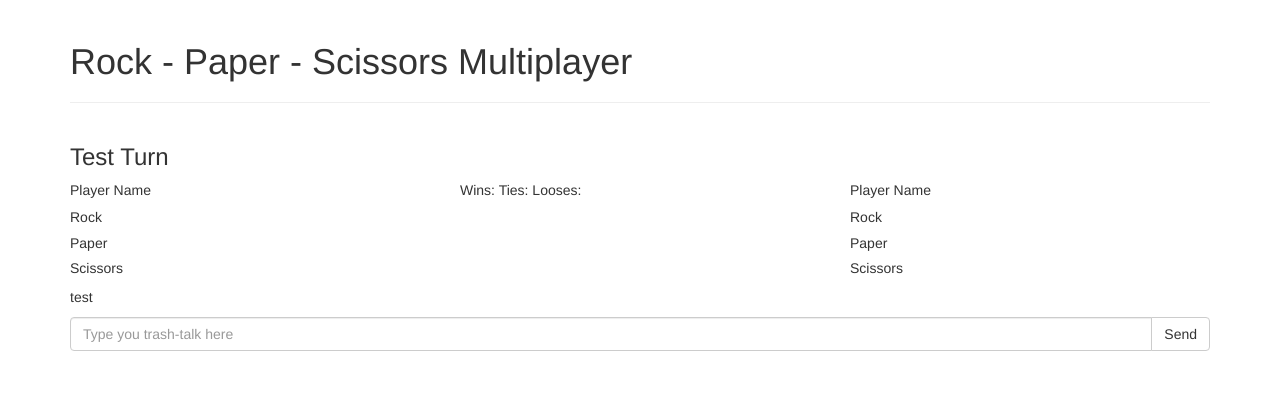
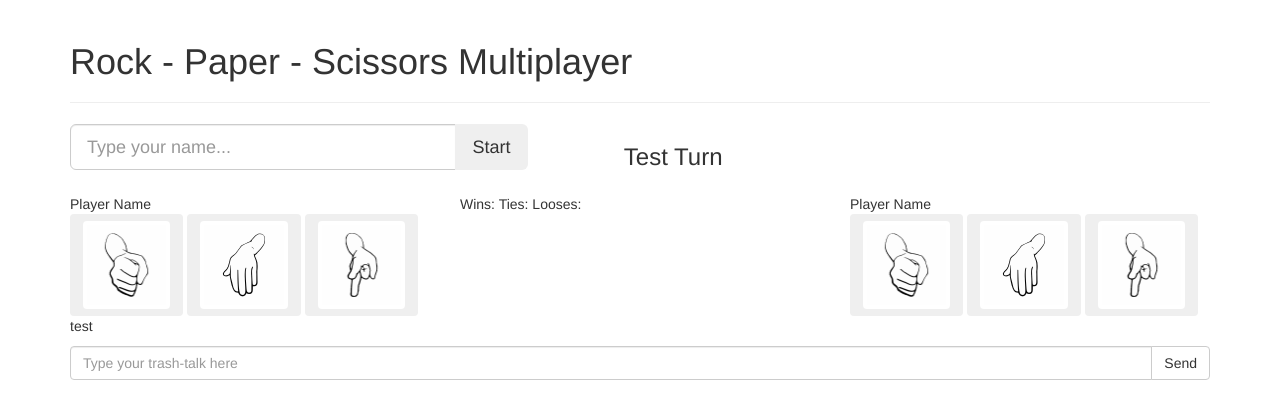
Before and after one commit to emsaidi/RPS-Multiplayer, a PHP site: page / in a window 1280 px wide. Shown: the top 419 px of the page. Run offline with PHP 8.4, Linux system fonts and the light colour scheme; some libraries are stand-ins or nearby versions.

Commit message:
2nd commit

```diff
--- a/assets/css/style.css
+++ b/assets/css/style.css
@@ -3,3 +3,18 @@
 	margin: 3em 0 1.5em;
 	border-bottom: .1em solid #eee;
 }
+.img-thumbnail{
+	border: 0;
+}
+
+.btn-pick{
+	max-width: 31.5%;
+}
+
+#turnText{
+	float: right;
+}
+
+#searchTurnRow{
+	margin-bottom: 1em;
+}
--- a/assets/javascript/game.js
+++ b/assets/javascript/game.js
@@ -0,0 +1,213 @@
+  // Initialize Firebase
+  var config = {
+    apiKey: "AIzaSyAnP96C4pRrqEGJA-GxmQYr2pJaFb9lYfU",
+    authDomain: "alpha-30479.firebaseapp.com",
+    databaseURL: "https://alpha-30479.firebaseio.com",
+    storageBucket: "alpha-30479.appspot.com",
+  };
+  firebase.initializeApp(config);
+
+// Variable to reference the database
+var database = firebase.database().ref('rpsGame');
+
+//Initial Values
+var p1Wins = 0;
+var p1Losses = 0;
+
+var Ties = 0;
+
+var p2Wins = 0;
+var p2Losses = 0;
+
+var P1 = "";
+var P2 = "";
+
+var guessP1;
+var guessP2;
+
+//At the initial load, get a snapshot of the current data.
+database.on("value", function(snapshot){
+
+	//If Firebase  has both players already set
+	if (snapshot.child("Player1").exists() && snapshot.child("Player2").exists()) {
+
+		// Set the initial variables for Players equal to stored values
+		P1 = snapshot.val().Player1;
+		P2 = snapshot.val().Player2;
+
+		// Change HTML to reflect the initial value
+		$('#playerName1').html(P1);
+		$('#playerName2').html(P2);
+
+		// Print the initial data to the console
+		console.log("Player 1 Initial Value = " + P1 + " Player 2 Initial Value" + P2);
+
+	// If Firebase has Player 1 already set
+	}else if (snapshot.child("Player1").exists()){
+
+		//Set the initial value of Player 1 equal to the store value
+		P1 = snapshot.val().Player1;
+
+		// Changet the HTML to reflect the initial value
+		$('#playerName1').html(P1);
+		$('#playerName2').html(P2);
+
+		// Print the initial data to console
+		console.log("Player 1 Iinitial Value = " + P1 + " Player 2 should be empty");
+
+	// No store values, so values should be empty
+	}else {
+		$('#playerName1').html(P1);
+		$('#playerName2').html(P2);
+
+		console.log("Both Players should be empty")
+	}
+
+// If any errors are experienced, log them to the console
+}, function(errorObject) {
+
+	console.log("The read failed: " + errorObject.code);
+
+}
+
+);
+
+// Whenever the user cliks the Start button
+$('#btnName').on("click", function(){
+
+	// If Player1 already exists in database
+	if (P1){
+
+		//The name inputed will be added to the system will be added to P2.
+		P2 = $('#inputName').val().trim();
+
+	//If no Player1 or Player2 exists
+	}else if(P1 != null){
+
+		//add inputed name to P1
+		P1 = $('#inputName').val().trim();
+	// is not working!!!!! - talk to TAs
+	}else if(P2){
+		$('#btnName').off();
+
+	}
+
+	//Print the new player names
+	console.log("Player1: " + P1 + " Player2: " + P2);
+
+	//Save the new names in Firebase
+	database.set({
+		Player1: P1,
+		Player2: P2
+	});
+
+	console.log("P1: " + P1 + " P2 " + P2);
+
+	return false;
+});
+
+$("#rockP1").on('click', function(){
+	guessP1 = $(this).attr('data-selectionP1');
+	console.log(guessP1);
+	$('#p1Block').hide();
+	$('#p1BlockSelection').html('<button class="btn btn-secondary btn-selection" data-selectionP1="r" id="rockP1"><img src="assets/images/rock.png" class="img-thumbnail" alt="rock"></button>');
+});
+
+$("#paperP1").on('click', function(){
+	guessP1 = $(this).attr('data-selectionP1');
+	console.log(guessP1);
+	$('#p1Block').hide();
+	$('#p1BlockSelection').html('<button class="btn btn-secondary btn-selection" data-selectionP1="p" id="paperP1"><img src="assets/images/paper.png" class="img-thumbnail" alt="paper"></button>');
+
+});
+
+$("#scissorsP1").on('click', function(){
+	guessP1 = $(this).attr('data-selectionP1');
+	console.log(guessP1);
+	$('#p1Block').hide();
+	$('#p1BlockSelection').html('<button class="btn btn-secondary btn-selection" data-selectionP1="s" id="scissorsP1"><img src="assets/images/scissors.png" class="img-thumbnail" alt="rock"></button>');
+
+});
+
+$("#rockP2").on('click', function(){
+	guessP2 = $(this).attr('data-selectionP2');
+	console.log(guessP2);
+	$('#p2Block').hide();
+	$('#p2BlockSelection').html('<button class="btn btn-secondary btn-selection" data-selectionP2="r" id="rockP2"><img src="assets/images/rock.png" class="img-thumbnail" alt="rock"></button>');
+	runRPS();
+});
+
+$("#paperP2").on('click', function(){
+	guessP2 = $(this).attr('data-selectionP2');
+	console.log(guessP2);
+	$('#p2Block').hide();
+	$('#p2BlockSelection').html('<button class="btn btn-secondary btn-selection" data-selectionP2="p" id="paperP2"><img src="assets/images/paper.png" class="img-thumbnail" alt="paper"></button>');
+	runRPS();
+});
+
+$("#scissorsP2").on('click', function(){
+	guessP2 = $(this).attr('data-selectionP2');
+	console.log(guessP1);
+	$('#p2Block').hide();
+	$('#p2BlockSelection').html('<button class="btn btn-secondary btn-selection" data-selectionP2="s" id="scissorsP2"><img src="assets/images/scissors.png" class="img-thumbnail" alt="rock"></button>');
+	runRPS();
+});
+
+function runRPS(){
+	if (((guessP1 == 'r') || (guessP1 == 'p') || (guessP1 == 's')) && ((guessP2 == 'r') || (guessP2 == 'p') || (guessP2 == 's'))){
+
+		if ((guessP1 == 'r') && (guessP2 == 's')){
+			p1Wins++;
+			p2Losses++;
+
+		}else if ((guessP1 == 'r') && (guessP2 == 'p')){
+			p1Losses++;
+			p2Wins++;
+		}else if ((guessP1 == 's') && (guessP2 == 'r')){
+			p1Losses++;
+			p2Wins++;
+		}else if ((guessP1 == 's') && (guessP2 == 'p')){
+			p1Wins++;
+			p2Losses++;
+		}else if((guessP1 == 'p') && (guessP2 == 'r')){
+			p1Wins++;
+			p2Losses++;
+		}else if((guessP1 == 'p') && (guessP2 == 's')){
+			p1Losses++;
+			p2Wins++;
+		}else if(guessP1 == guessP2){
+			Ties++;
+		}
+
+		console.log("P1Wins: " + p1Wins + " P1Losses: " + p1Losses + " Ties: " + Ties + " P2Wins: " + p2Wins + " P2Losses: " + p2Losses);
+
+		database.set({
+			Player1Wins: p1Wins,
+			Player1Losses: p1Losses,
+			Ties: Ties,
+			Player2Wins: p2Wins,
+			Player2Losses: p2Losses,
+		});
+
+		$('#p1Block').show();
+		$('#p1BlockSelection').empty();
+
+		$('#p2Block').show();
+		$('#p2BlockSelection').empty();
+
+
+
+	}
+}
+
+
+
+
+// we still need guessP1 and guessP2
+
+//player 1 picks button, this becomes his selection in database
+//player 2 picks button, this becomes his select in database
+//we retrive selection and run logic on it
+// wins, losses, ties are added
+// this then are pushed back into database
+// from database are added to html
--- a/index.html
+++ b/index.html
@@ -2,16 +2,26 @@
 <html>
 <head>
 	<title>Rock, Paper, Scissors Multiplayer</title>
+	<script src='http://code.jquery.com/jquery-2.1.3.min.js'></script>
 	<link rel="stylesheet" type="text/css" href="assets/css/reset.css">
 	<link rel="stylesheet" href="https://maxcdn.bootstrapcdn.com/bootstrap/4.0.0-alpha.3/css/bootstrap.min.css" integrity="sha384-MIwDKRSSImVFAZCVLtU0LMDdON6KVCrZHyVQQj6e8wIEJkW4tvwqXrbMIya1vriY" crossorigin="anonymous">
 	<link rel="stylesheet" type="text/css" href="assets/css/style.css">
+	<script src="https://www.gstatic.com/firebasejs/live/3.0/firebase.js"></script>
 </head>
 <body>
 	<div class="container">
 		<div class="page-header">
 			<h1 class="header-h1">Rock - Paper - Scissors Multiplayer</h1>
 		</div>
-		<div class="row">
+		<div class="row" id="searchTurnRow">
+			<div class="col-md-5">
+				<div class="input-group input-group-lg">
+					<input type="text" class="form-control" placeholder="Type your name..." id="inputName">
+					<span class="input-group-btn">
+						<button class="btn btn-secondary" type="button" id="btnName">Start</button>
+					</span>
+				</div>
+			</div>
 			<div class="offset-md-5 col-md-2">
 				<h3 id="turnText">Test Turn</h3>
 			</div>
@@ -21,10 +31,17 @@
 				<div class="card">
 					<div class="card-header" id=playerName1>Player Name</div>
 						<div class="card-block" id="p1Block">
-							<h5>Rock</h5>
-							<h5>Paper</h5>
-							<h5>Scissors</h5>
+							<button class="btn btn-secondary btn-pick" data-selectionP1="r" id="rockP1">
+								<img src="assets/images/rock.png" class="img-thumbnail" alt="rock">
+							</button>
+							<button class="btn btn-secondary btn-pick" data-selectionP1="p" id="paperP1">
+								<img src="assets/images/paper.png" class="img-thumbnail" alt="paper">
+							</button>
+							<button class="btn btn-secondary btn-pick" data-selectionP1="s" id="scissorsP1">
+								<img src="assets/images/scissors.png" class="img-thumbnail" alt="rock">
+							</button>
 						</div>
+						<div class="card-block" id="p1BlockSelection"></div>
 				</div>
 			</div>
 			<div class="col-md-4">
@@ -38,10 +55,17 @@
 				<div class="card">
 					<div class="card-header" id=playerName2>Player Name</div>
 					<div class="card-block" id="p2Block">
-						<h5>Rock</h5>
-						<h5>Paper</h5>
-						<h5>Scissors</h5>
+						<button class="btn btn-secondary btn-pick" data-selectionP2="r" id="rockP2">
+							<img src="assets/images/rock.png" class="img-thumbnail" alt="rock">
+						</button>
+						<button class="btn btn-secondary btn-pick" data-selectionP2="p" id="paperP2">
+							<img src="assets/images/paper.png" class="img-thumbnail" alt="paper">
+						</button>
+						<button class="btn btn-secondary btn-pick" data-selectionP2="s" id="scissorsP2">
+							<img src="assets/images/scissors.png" class="img-thumbnail" alt="rock">
+						</button>
 					</div>
+					<div class="card-block" id="p2BlockSelection"></div>
 				</div>
 			</div>
 		</div>
@@ -52,7 +76,7 @@
 					<div class="card-block">
 					<p class="card-text" id="chatText">test</p>
 					<div class="input-group">
-						<input type="text" class="form-control" id="chatInput" placeholder="Type you trash-talk here">
+						<input type="text" class="form-control" id="chatInput" placeholder="Type your trash-talk here">
 						<span class="input-group-btn">
 							<button class="btn btn-default" type="button" id="chatBtn">Send</button>
 						</span>
@@ -62,6 +86,7 @@
 			</div>
 		</div>
 	</div>
+	<script src="assets/javascript/game.js"></script>
 	<script src="https://ajax.googleapis.com/ajax/libs/jquery/3.0.0/jquery.min.js" integrity="sha384-THPy051/pYDQGanwU6poAc/hOdQxjnOEXzbT+OuUAFqNqFjL+4IGLBgCJC3ZOShY" crossorigin="anonymous"></script>
 	<script src="https://cdnjs.cloudflare.com/ajax/libs/tether/1.2.0/js/tether.min.js" integrity="sha384-Plbmg8JY28KFelvJVai01l8WyZzrYWG825m+cZ0eDDS1f7d/js6ikvy1+X+guPIB" crossorigin="anonymous"></script>
 	<script src="https://maxcdn.bootstrapcdn.com/bootstrap/4.0.0-alpha.3/js/bootstrap.min.js" integrity="sha384-ux8v3A6CPtOTqOzMKiuo3d/DomGaaClxFYdCu2HPMBEkf6x2xiDyJ7gkXU0MWwaD" crossorigin="anonymous"></script>
```
Also changed, not shown: assets/images/paper.png (added), assets/images/rock.png (added), assets/images/scissors.png (added), 2 other files.
